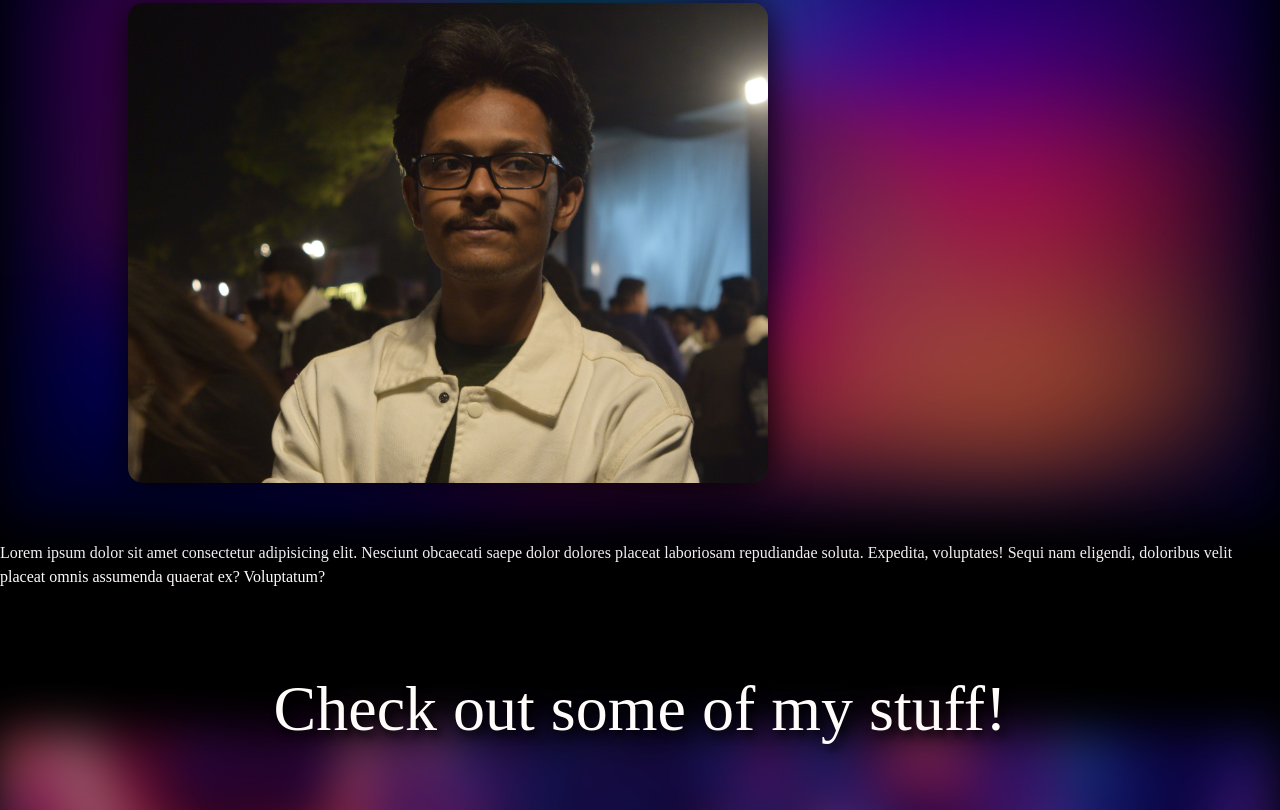
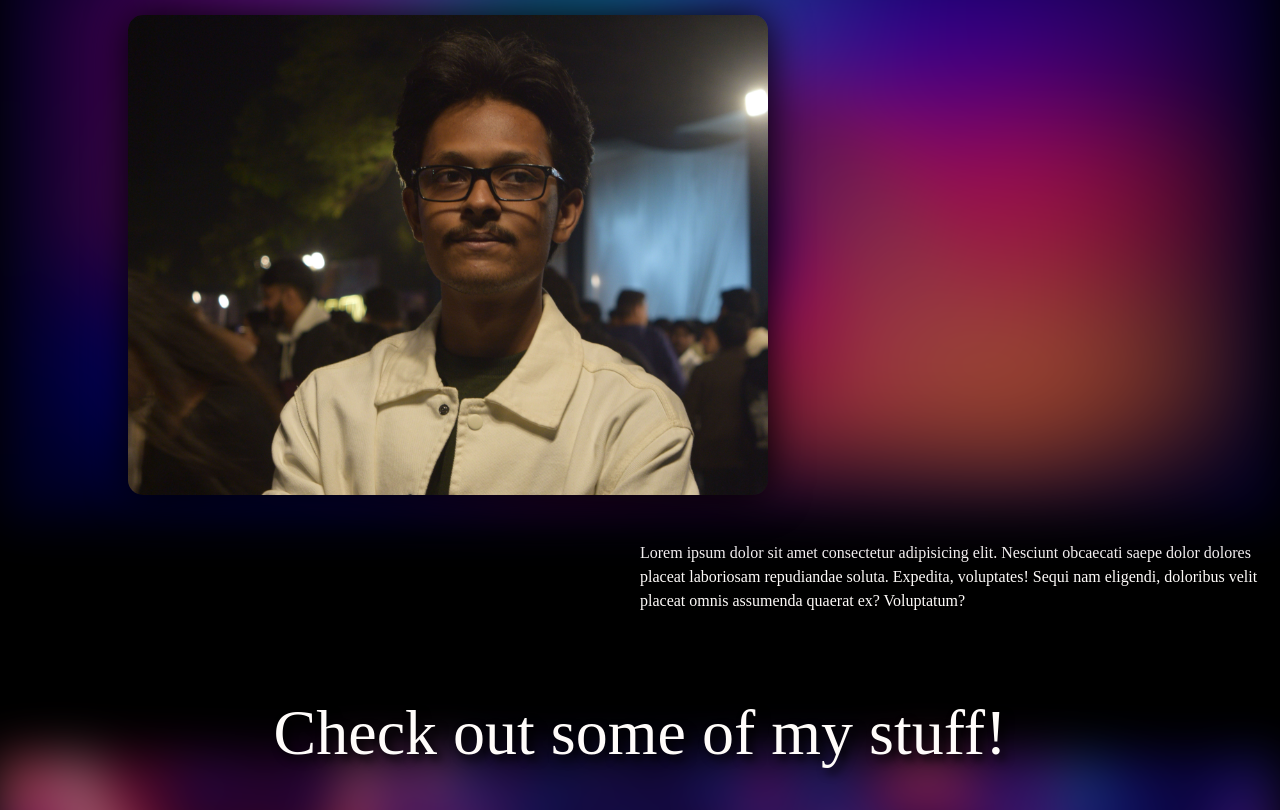
Before and after one commit to TalketiveKestrel/SkillVarz, a plain HTML site: page index.html in a window 1280 px wide. Shown: the part 1071-1881 px from the top of the page. Drawn offline with Linux system fonts and the light colour scheme.

Commit message:
text config

```diff
--- a/index.css
+++ b/index.css
@@ -149,6 +149,9 @@ body {
 
 #kbm-text {
     z-index: 999;
+
+    padding-left: 50%;
+    width: 50%;
 
     font-family: 'Jockey One';
     font-style: normal;
--- a/index.html
+++ b/index.html
@@ -18,9 +18,9 @@
 
     <div id="sparklingStar">
         <!-- <img src="" alt="" id="top_padding"> -->
+        <p id="Just">Just a kid, doing whatever’s FUN!</p>
         <img src="index.gif" alt="" id="network">
         <img src="indexBGa.jpg" alt="" id="sparklingStar_BG">
-        <p id="Just">Just a kid, doing whatever’s FUN!</p>
     </div>
 
     <div id="KBM">
```
